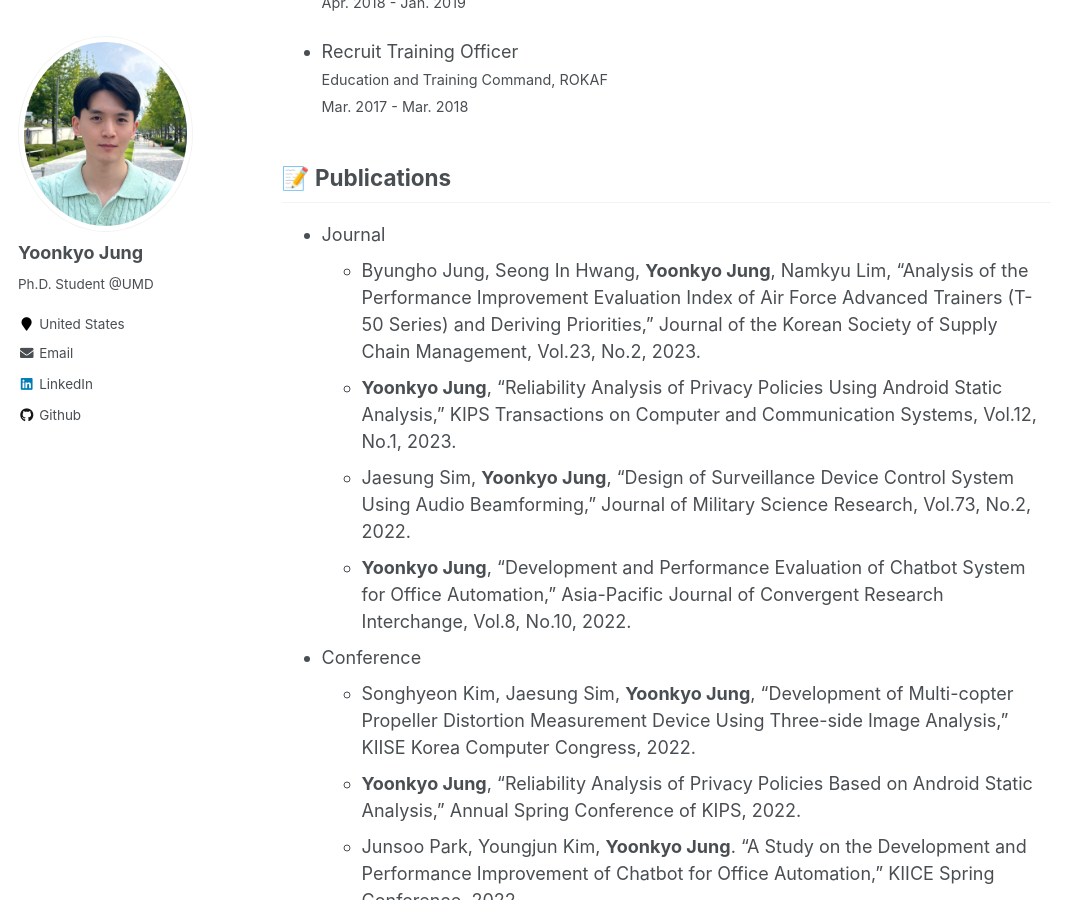
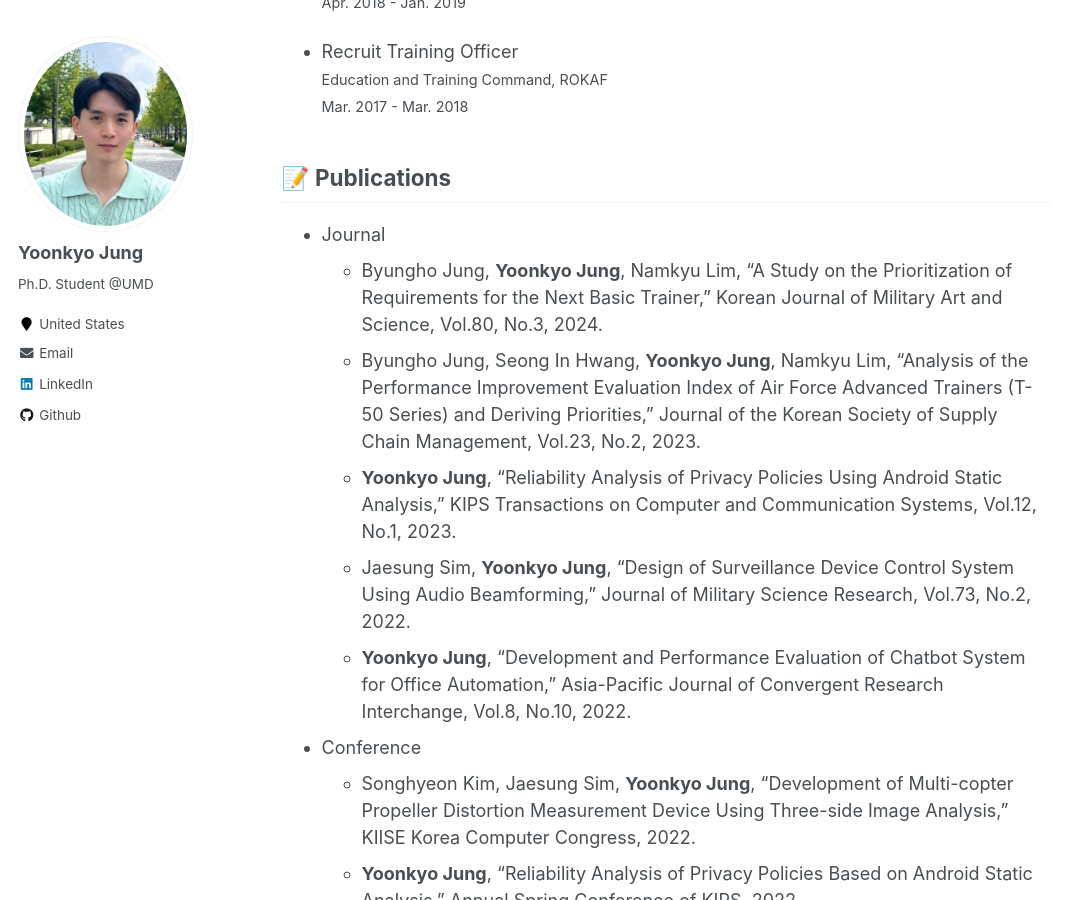
Before and after one commit to Yoonkyo/yoonkyo.github.io, a Jekyll site: the page built from _pages/about.md, in a window 1280 px wide and 900 px high, scrolled down 1826 px. Shown: the whole window, without its empty margins (0-1080 px from the left). Built offline with Jekyll 4.4.1, drawn with Linux system fonts in a browser that asks for light colours; formulas are drawn with MathJax 3; some of the changed lines change nothing that is shown; some of the changed text lies outside the part shown.

Commit message:
Add info

```diff
--- a/_pages/about.md
+++ b/_pages/about.md
@@ -12,7 +12,7 @@ I am a Ph.D. student in the [Department of Electrical and Computer Engineering](
 I received my M.S. in [Computer Science and Engineering](https://cse.snu.ac.kr/) from [Seoul National University](https://www.snu.ac.kr/), advised by [Prof. Ted "Taekyeong" Kwon](https://mmlab.snu.ac.kr/) and B.S. in System Engineering from the Republic of Korea Air Force Academy. My research interests focus on privacy-preserving networks, machine learning-driven networked systems, user privacy, computer security, and future wireless networks.
 
 Here is my [CV](/cv_yoonkyo.pdf) for more info! \\
-Contact: ykjung@umd.edu
+Contact: ykjung dot umd.edu
 
 🏫 Education
 ------
@@ -95,6 +95,7 @@ Contact: ykjung@umd.edu
 📝 Publications
 ------
 * Journal
+  * Byungho Jung, __Yoonkyo Jung__, Namkyu Lim, "A Study on the Prioritization of Requirements for the Next Basic Trainer," Korean Journal of Military Art and Science, Vol.80, No.3, 2024.
   * Byungho Jung, Seong In Hwang, __Yoonkyo Jung__, Namkyu Lim, "Analysis of the Performance Improvement Evaluation Index of Air Force Advanced Trainers (T-50 Series) and Deriving Priorities," Journal of the Korean Society of Supply Chain Management, Vol.23, No.2, 2023.
   * __Yoonkyo Jung__, "Reliability Analysis of Privacy Policies Using Android Static Analysis," KIPS Transactions on Computer and Communication Systems, Vol.12, No.1, 2023.
   * Jaesung Sim, __Yoonkyo Jung__, "Design of Surveillance Device Control System Using Audio Beamforming," Journal of Military Science Research, Vol.73, No.2, 2022.
```
